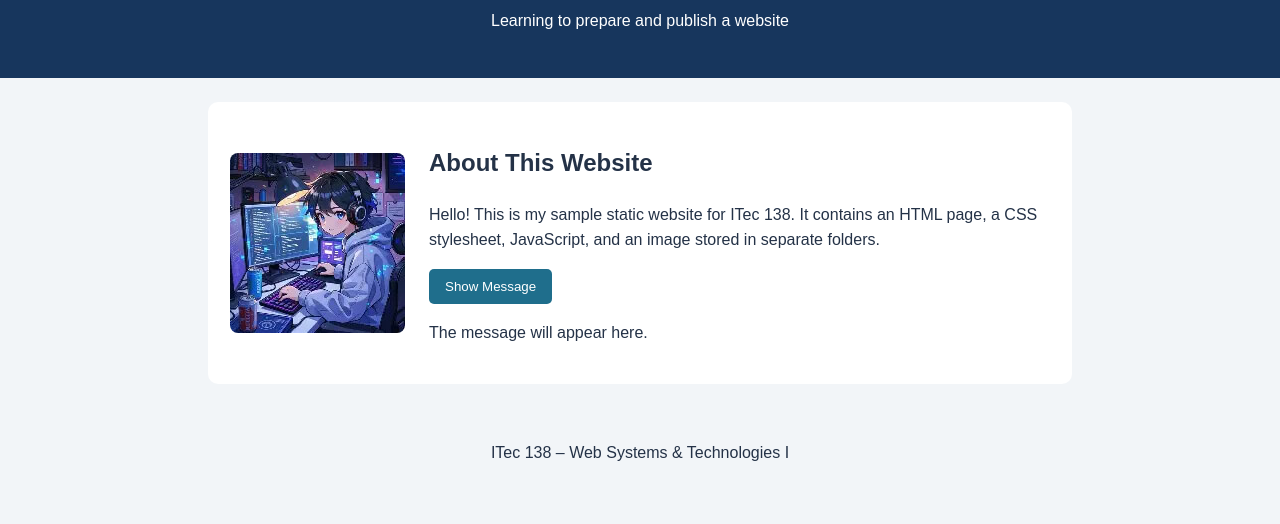
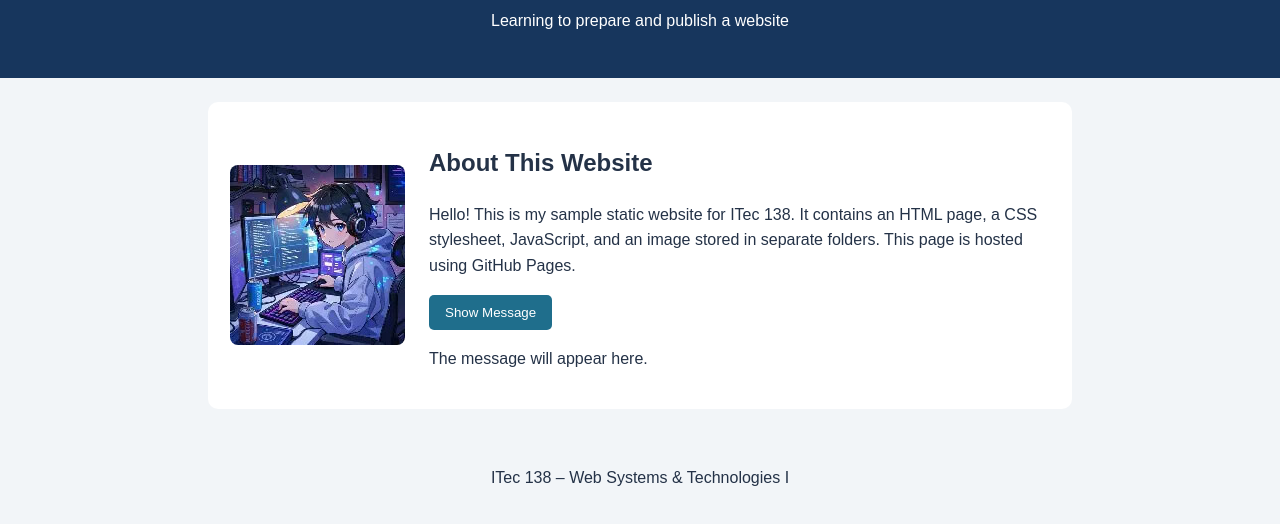
Before and after one commit to carlxhydra10-maker/Lab3_DiatoroCarlosJay, a plain HTML site: page index.html in a window 1280 px wide. Shown: the part 114-638 px from the top of the page. Drawn offline with Linux system fonts and the light colour scheme.

Commit message:
Update portfolio introduction

```diff
--- a/index.html
+++ b/index.html
@@ -19,7 +19,8 @@
         <h2>About This Website</h2>
         <p>Hello! This is my sample static website for ITec 138.
           It contains an HTML page, a CSS stylesheet, JavaScript,
-          and an image stored in separate folders.</p>
+          and an image stored in separate folders.
+        This page is hosted using GitHub Pages.</p>
         <button id="messageButton" type="button">Show Message</button>
         <p id="message" aria-live="polite">The message will appear here.</p>
       </div>
```
